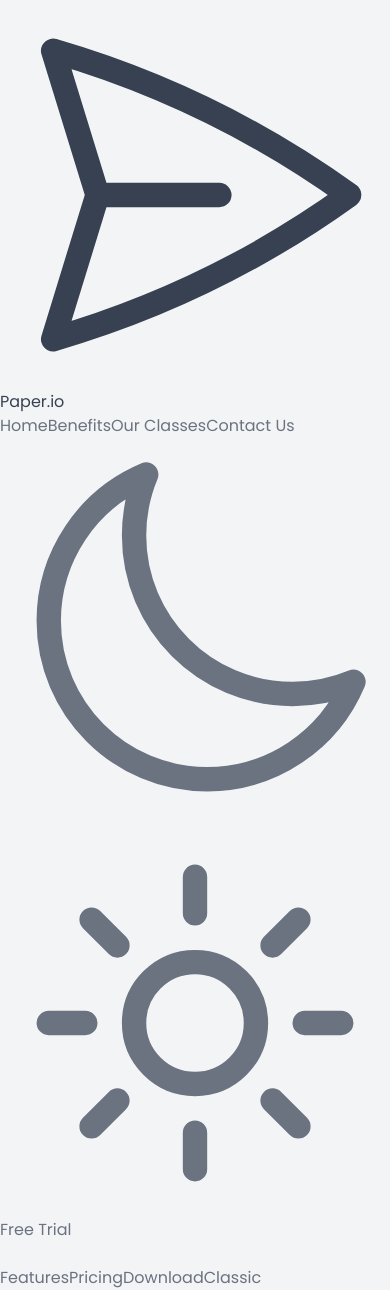
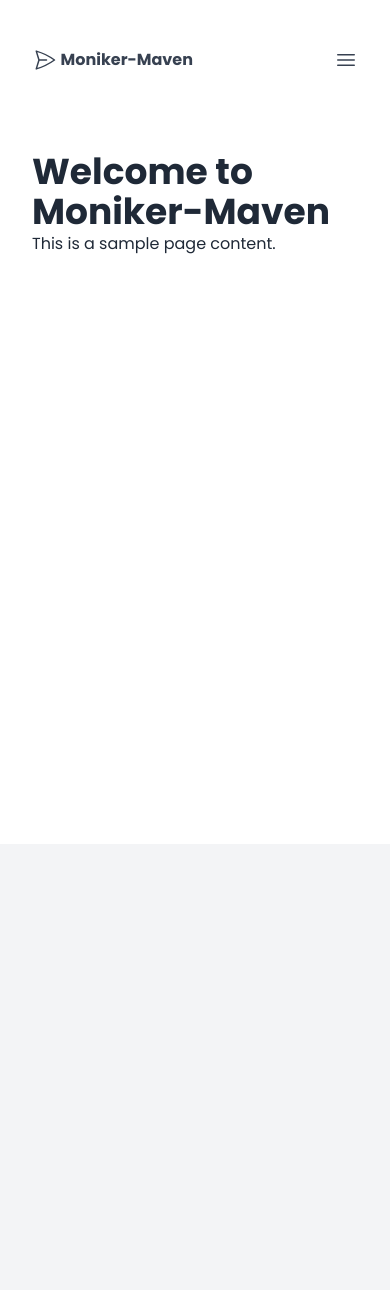
Before and after one commit to Sujan-Koirala021/moniker-maven, a React (Create React App) app in the folder client/: page / in a window 390 px wide. After the commit the page ends 844 px from the top, so only its background shows below. Built offline with nearby package versions, Linux system fonts and the light colour scheme.

Commit message:
nav with theme toggle

```diff
--- a/client/src/App.js
+++ b/client/src/App.js
@@ -1,10 +1,10 @@
 import React from "react";
-import NavBar from "./components/NavBar";
+import Navbar from "./components/NavBar";
 
 function App() {
   return (
     <div className="app">
-      <NavBar />
+      <Navbar />
     </div>
   );
 }
--- a/client/src/components/NavBar.jsx
+++ b/client/src/components/NavBar.jsx
@@ -1,4 +1,4 @@
-import React, { useState } from "react";
+import React, { useState, useEffect } from "react";
 import {
   PaperAirplaneIcon,
   MoonIcon,
@@ -8,9 +8,25 @@ import {
 
 function Navbar() {
   const [toggleMenu, setToggleMenu] = useState(false);
+  const [darkMode, setDarkMode] = useState(false);
+
+  // Toggle dark mode
+  const handleThemeToggle = () => {
+    setDarkMode(!darkMode);
+  };
+
+  // Apply theme class to html element
+  useEffect(() => {
+    if (darkMode) {
+      document.documentElement.classList.add('dark');
+    } else {
+      document.documentElement.classList.remove('dark');
+    }
+  }, [darkMode]);
 
   return (
-    <nav>
+    <div className="min-h-screen bg-white dark:bg-gray-800 text-gray-800 dark:text-white">
+      <nav className="bg-white dark:bg-gray-800">
         <div className="max-w-7xl mx-auto">
           <div className="flex mx-auto justify-between w-5/6">
             {/* Primary menu and logo */}
@@ -19,10 +35,10 @@ function Navbar() {
               <div>
                 <a
                   href="/"
-                className="flex gap-1 font-bold text-gray-700 items-center"
+                  className="flex gap-1 font-bold text-gray-700 dark:text-gray-100 items-center"
                 >
                   <PaperAirplaneIcon className="h-6 w-6 text-primary" />
-                <span>Paper.io</span>
+                  <span>Moniker-Maven</span>
                 </a>
               </div>
               {/* primary */}
@@ -37,10 +53,20 @@ function Navbar() {
             </div>
             {/* secondary */}
             <div className="flex gap-6">
-            <div className="hidden xs:flex items-center gap-10">
+              <div className="hidden sm:flex items-center gap-10">
                 <div className="hidden lg:flex items-center gap-2">
-                <MoonIcon className="h-6 w-6" />
-                <SunIcon className="h-6 w-6" />
+                  <MoonIcon
+                    className={`h-6 w-6 cursor-pointer ${
+                      darkMode ? "text-yellow-500" : "text-gray-700"
+                    }`}
+                    onClick={handleThemeToggle}
+                  />
+                  <SunIcon
+                    className={`h-6 w-6 cursor-pointer ${
+                      darkMode ? "text-gray-700" : "text-yellow-500"
+                    }`}
+                    onClick={handleThemeToggle}
+                  />
                 </div>
                 <div>
                   <button className="rounded-full border-solid border-2 border-gray-300 py-2 px-4 hover:bg-gray-700 hover:text-gray-100">
@@ -51,7 +77,7 @@ function Navbar() {
               {/* Mobile navigation toggle */}
               <div className="lg:hidden flex items-center">
                 <button onClick={() => setToggleMenu(!toggleMenu)}>
-                <Bars3Icon className="h-6" />
+                  <Bars3Icon className="h-6 w-6 text-gray-700 dark:text-gray-100" />
                 </button>
               </div>
             </div>
@@ -59,13 +85,13 @@ function Navbar() {
         </div>
         {/* mobile navigation */}
         <div
-        className={`fixed z-40 w-full  bg-gray-100 overflow-hidden flex flex-col lg:hidden gap-12  origin-top duration-700 ${
+          className={`fixed z-40 w-full bg-gray-100 dark:bg-gray-700 overflow-hidden flex flex-col lg:hidden gap-12 origin-top duration-700 ${
             !toggleMenu ? "h-0" : "h-full"
           }`}
         >
           <div className="px-8">
             <div className="flex flex-col gap-8 font-bold tracking-wider">
-            <a href="#" className="border-l-4 border-gray-600">
+              <a href="#" className="border-l-4 border-gray-600 dark:border-gray-300">
                 Features
               </a>
               <a href="#">Pricing</a>
@@ -75,6 +101,13 @@ function Navbar() {
           </div>
         </div>
       </nav>
+      {/* Page content */}
+      <div className="p-8">
+        {/* Add your page content here */}
+        <h1 className="text-4xl font-bold">Welcome to Moniker-Maven</h1>
+        <p>This is a sample page content.</p>
+      </div>
+    </div>
   );
 }
 
--- a/client/tailwind.config.js
+++ b/client/tailwind.config.js
@@ -3,7 +3,9 @@ module.exports = {
   content: [
     "./public/index.html",
     "./src/*.{js,jsx,ts,tsx}",
+    "./src/**/*.{js,jsx,ts,tsx}",
   ],
+  darkMode: 'class',
   theme: {
     extend: {},
   },
```
Also changed, not shown: client/src/App.css (deleted, +0 -38 lines), 1 other file (tests, documents, lock files or other folders). Lines whose indentation alone changed are shown as unchanged.
